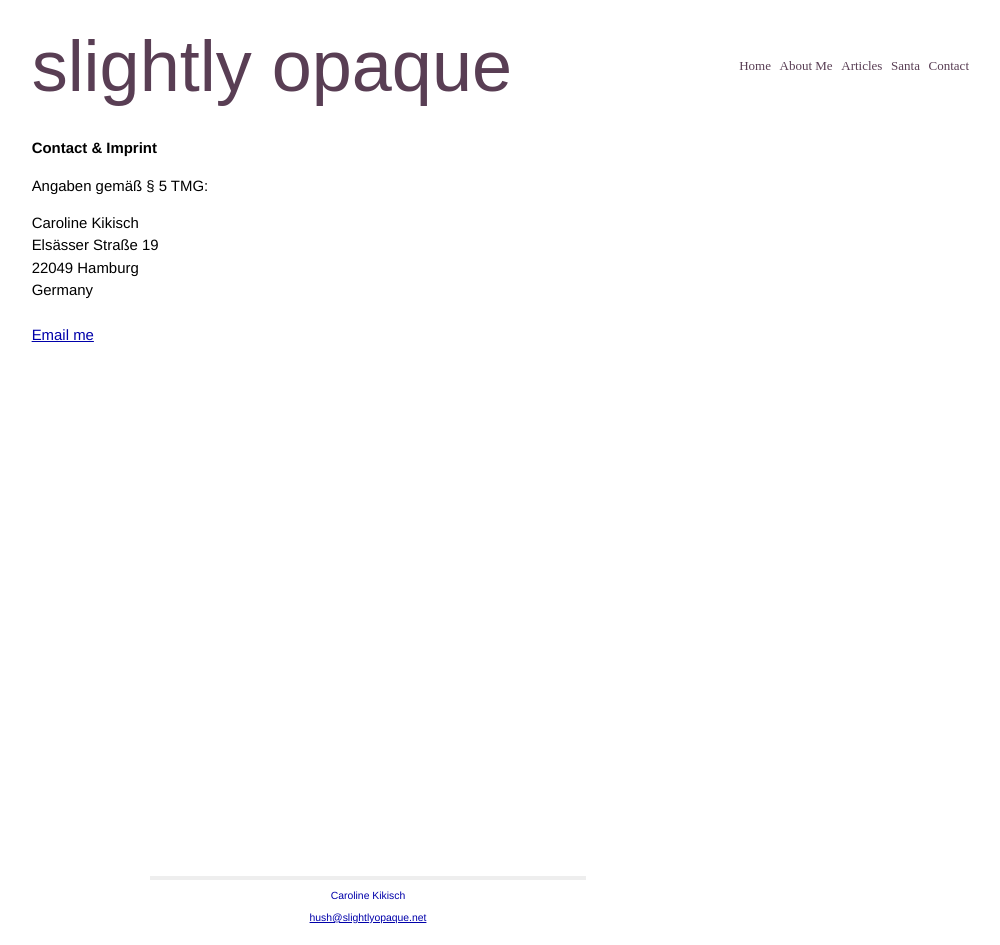
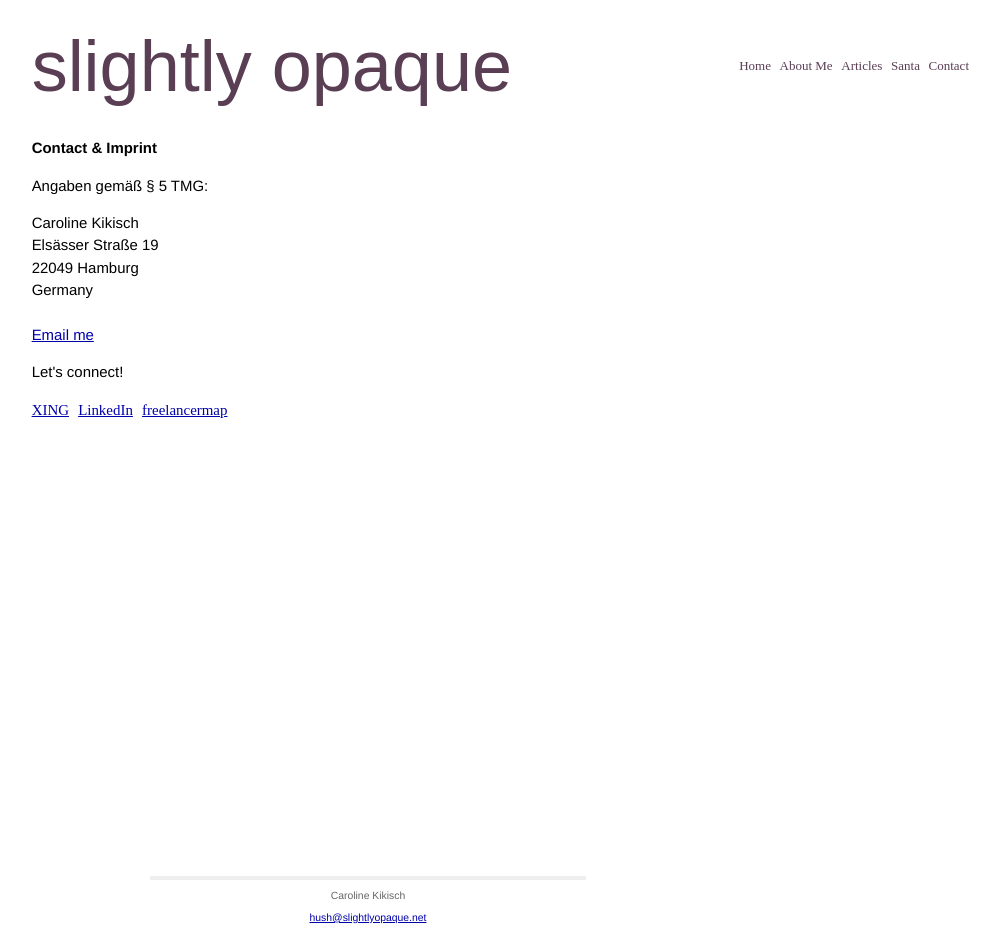
Before and after one commit to slightlyopaque/slightlyopaque_old.github.io, a Jekyll site: the page built from Contact.html, in a window 1280 px wide. Shown: the whole page, without its empty margins (272-1272 px from the left). Built offline with Jekyll 4.4.1, drawn with Linux system fonts in a browser that asks for light colours; Markdown is read by kramdown in place of the engine named in the settings.

Commit message:
minor changes - now every page should work at last

```diff
--- a/Contact.html
+++ b/Contact.html
@@ -10,4 +10,11 @@ Elsässer Straße 19<br>
 22049 Hamburg<br>
 Germany<br><br>
 
-<a href="mailto:hush@slightlyopaque.net">Email me<a/></p>
+<a href="mailto:hush@slightlyopaque.net">Email me</a></p>
+
+<p>Let's connect!</p>
+	<ul class="list_inline">
+		<li><a href="https://www.xing.com/profile/Caroline_Kikisch" >XING</a></li>
+		<li><a href="https://de.linkedin.com/in/carolinekikisch" >LinkedIn</a></li>
+		<li><a href="http://www.freelancermap.de/freelancer-verzeichnis/profile/sonstiges-it-beratung/92621-profil-software-quality-assurance-und-project-management.html" >freelancermap</a></li>
+	</ul>
--- a/_layouts/default.html
+++ b/_layouts/default.html
@@ -36,7 +36,7 @@
 				<li><a href="/About.html">About Me</a></li>
 				<li><a href="/Articles.html">Articles</a></li>
 				<li><a href="/Santa.html">Santa</a></li>
-				<li><a href="/contact.html">Contact</a></li>
+				<li><a href="/Contact.html">Contact</a></li>
 			</ul>
 		</nav>
 
--- a/index.html
+++ b/index.html
@@ -22,7 +22,7 @@ But since you are already here, please take a look around: <br>
 In the <a href="/About.html">About</a> section, you'll find something about me, my work and interests. No surprise here. <br>
 If you'd rather enjoy some writing, please visit <a href="/Articles.html">Articles</a> for non-fictional texts (and rants) or meet <a href="/Santa.html">Santa</a>, a slightly atypical character.
 <br>
-And you can easily contact me <a href=/Contact.html">here</a>.<br>
+And you can easily contact me <a href="/Contact.html">here</a>.<br>
 <br>
 Whatever you do, do it with joy. And ice-cream.</p>
 </div>
```
